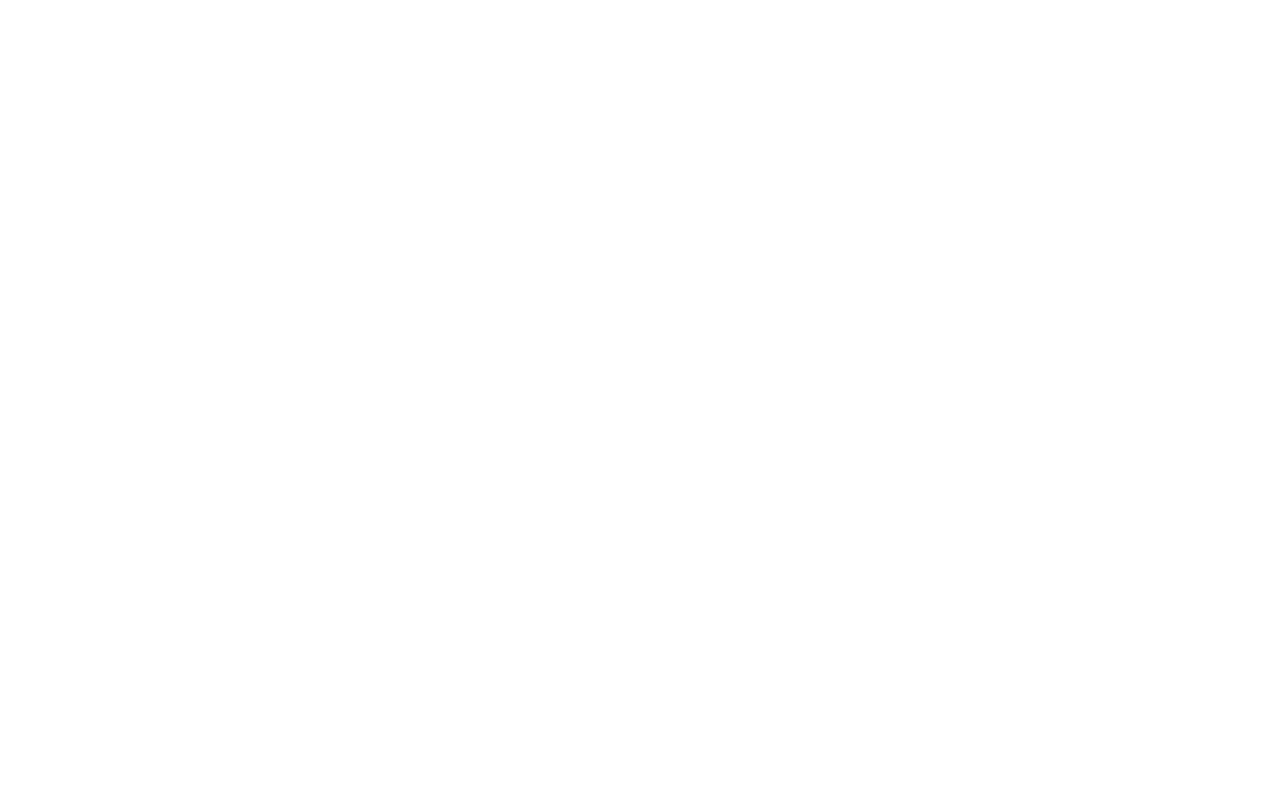
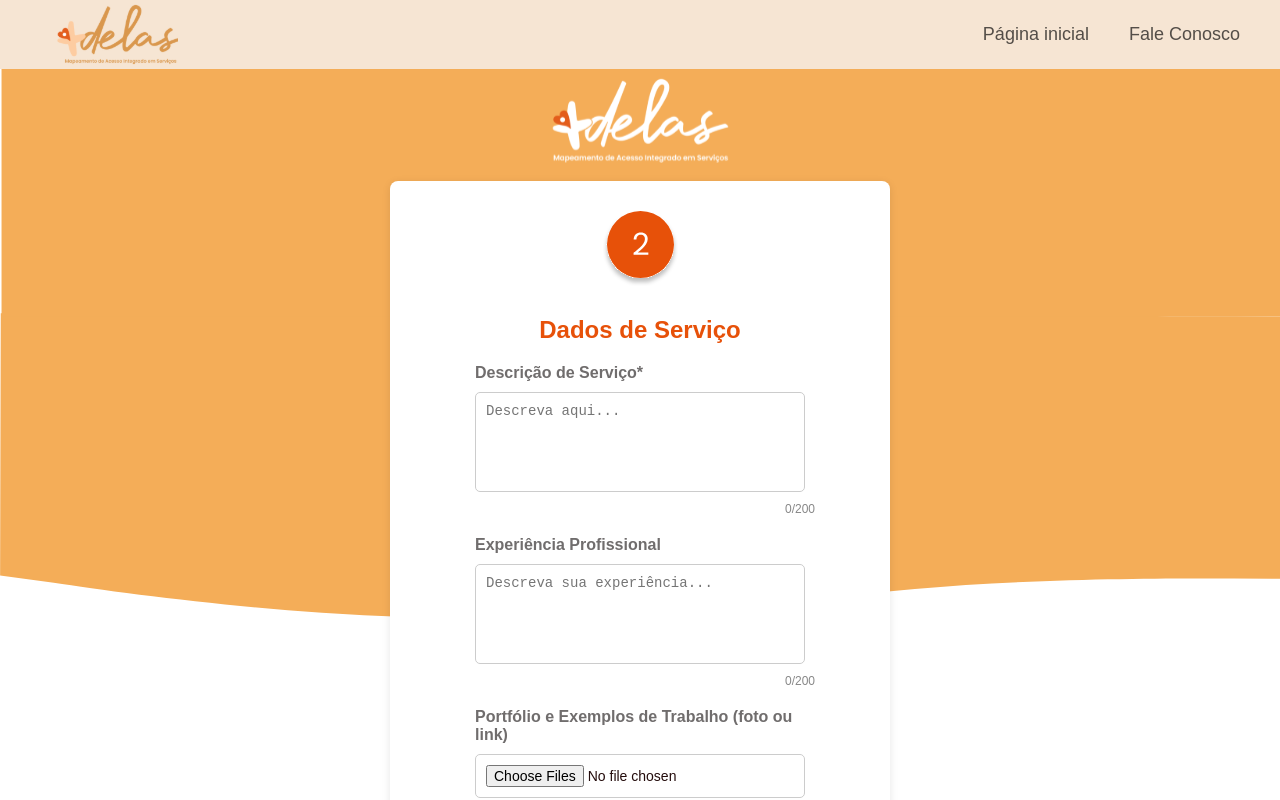
Before and after one commit to maisDelas/projeto-start-web, a React (Vite) app: page /CadastroPrestadora2 in a window 1280 px wide. Before the commit this address had no page. Shown: the top 800 px of the page. Built offline with nearby package versions, Linux system fonts and the light colour scheme.

Commit message:
atualizando

```diff
--- a/src/App.jsx
+++ b/src/App.jsx
@@ -1,17 +1,22 @@
 import { BrowserRouter, Routes, Route } from 'react-router-dom'
-import Home from './home/Home'
+import Home from './pages/Home/home'
 import Mapeamento from 'pages/mapeamento/Mapa'
 import Cards from 'pages/mapeamento/Cards'
 
 import Trilha from 'pages/trilha/Trilha'
 import Perfil from 'pages/perfil/Perfil'
-import CadastroTipo from 'escolhercadastro/CadastroTipo'
+// import CadastroTipo from 'escolhercadastro/CadastroTipo'
+import CadastroTipo from 'pages/escolhercadastro/CadastroTipo'
 import Dados from  'pages/dados/Dados'
 import ConteudoTrilha1 from './pages/trilha/TrilhaConteudo1'
 import ConteudoTrilha2 from 'pages/trilha/TrilhaConteudo2'
 import ResetPassword from 'pages/resetPassword/ResetPassword'
 
-import CadastroPrestadora from 'pages/cadastroP/TelaP'
+import CadastroPrestadora1 from 'pages/cadastroP/Prestadora1'
+import CadastroPrestadora2 from 'pages/cadastroP/Prestadoratre2'
+import CadastroPrestadora0 from 'pages/cadastroP/Prestadora0'
+
+
 
 
 export default function App() {
@@ -26,7 +31,17 @@
         <Route path="/ConteudoTrilha2" element={< ConteudoTrilha2/>} />
         <Route path="/Dados" element={<Dados/>} />
 
-        <Route path="/CadastroPrestadora" element={<CadastroPrestadora />} />
+
+
+        <Route path="/CadastroPrestadora0" element={<CadastroPrestadora0 />} />
+
+
+        <Route path="CadastroPrestadora1" element={<CadastroPrestadora1 />} />
+        <Route path="/CadastroPrestadora2" element={<CadastroPrestadora2 />} />
+
+
+
+
 
         <Route path="/ResetPassword" element={<ResetPassword />} />
 
--- a/src/pages/Home/HomeContainer.jsx
+++ b/src/pages/Home/HomeContainer.jsx
@@ -1,5 +1,5 @@
-import  ImagemLogoTipo from '../assets/Logobranca.svg'
-import mulheres_imagens from '../assets/imagem_mulheres.svg'
+import  ImagemLogoTipo from 'assets/Logobranca.svg'
+import mulheres_imagens from 'assets/imagem_mulheres.svg'
 
 import {GlobalStyle, HomeCont, WhiteLogotipo, Title, Subtitle, HomeImages, ImageMulheres} from './HomeContainer.styles.js'
 
--- a/src/pages/Home/HomeContainer.styles.js
+++ b/src/pages/Home/HomeContainer.styles.js
@@ -1,5 +1,5 @@
 import styled from 'styled-components';
-import BackGroundIMG from '../assets/backgroundOnda.svg';
+import BackGroundIMG from 'assets/backgroundOnda.svg';
 import { createGlobalStyle } from 'styled-components';
 
 export const GlobalStyle = createGlobalStyle`
--- a/src/pages/escolhercadastro/CadastroTipo.jsx
+++ b/src/pages/escolhercadastro/CadastroTipo.jsx
@@ -1,12 +1,12 @@
 import React from 'react';
-import logotipo_branca from '../assets/Logobranca.svg';
+import logotipo_branca from 'assets/Logobranca.svg';
 import {GlobalStyle,
 BodyContainer,
 WhiteLogo,
 CardCenter,
 CardReset,
 Button} from './CadastroTipo.styles.js';
-import NavBar from "../Components/navbar/Navbar"
+import NavBar from "Components/navbar/Navbar"
 
 const CadastroTipo = () => {
 
--- a/src/pages/escolhercadastro/CadastroTipo.styles.js
+++ b/src/pages/escolhercadastro/CadastroTipo.styles.js
@@ -1,6 +1,6 @@
 import styled from 'styled-components';
 import { createGlobalStyle } from 'styled-components';
-import BackGroundIMG from "../assets/backgroundOnda.svg";
+import BackGroundIMG from "assets/backgroundOnda.svg";
 
 
 export const GlobalStyle = createGlobalStyle`
--- a/src/pages/mapeamento/Mapa.jsx
+++ b/src/pages/mapeamento/Mapa.jsx
@@ -1,8 +1,8 @@
-import Footer from "./Components/footer/Footer"
+import Footer from "Components/footer/Footer"
 import * as S from "./Mapa.styles"
 import LogoBranca from "assets/Logo-branca.svg"
 import Map from "./Api.mapa"
-import NavBar from "./Components/navbar/Navbar"
+import NavBar from "Components/navbar/Navbar"
 import Cards from './Cards'
 
 function Mapeamento() {
--- a/src/pages/resetPassword/ResetPassword.jsx
+++ b/src/pages/resetPassword/ResetPassword.jsx
@@ -1,6 +1,6 @@
 import React, {useState} from 'react';
-import InputForm from '../Components/InputForm/InputForm.jsx';
-import logotipo_branca from '../assets/Logobranca.svg';
+import InputForm from 'Components/InputForm/InputForm.jsx';
+import logotipo_branca from 'assets/Logobranca.svg';
 import {GlobalStyle,
 BodyContainer,
 WhiteLogo,
@@ -11,7 +11,7 @@
 ErrorMsg,
 Button,
 BackLoginLink, ContainerNav} from './ResetPassword.styles.js';
-import NavBar from "../Components/navbar/Navbar"
+import NavBar from "Components/navbar/Navbar"
 
 const ResetPassword = () => {
 
--- a/src/pages/resetPassword/ResetPassword.styles.js
+++ b/src/pages/resetPassword/ResetPassword.styles.js
@@ -1,6 +1,6 @@
 import styled from 'styled-components';
 import { createGlobalStyle } from 'styled-components';
-import BackGroundIMG from "../assets/backgroundOnda.svg";
+import BackGroundIMG from "assets/backgroundOnda.svg";
 
 
 export const GlobalStyle = createGlobalStyle`
```
Also changed, not shown: src/pages/Home/home.jsx (+4 -4 lines).
